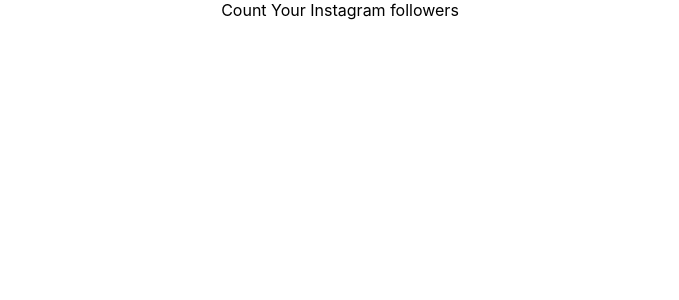
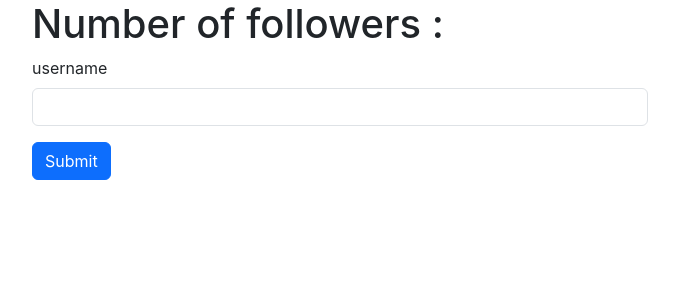
Before and after one commit to projectrebe/instagram-follower, a React (Create React App) app: page / in a window 1280 px wide. Shown: the top 300 px of the page, without its empty margins (300-979 px from the left). Built offline with nearby package versions, Linux system fonts and the light colour scheme.

Commit message:
added form

```diff
--- a/package.json
+++ b/package.json
@@ -7,6 +7,7 @@
     "@testing-library/react": "^13.4.0",
     "@testing-library/user-event": "^13.5.0",
     "react": "^18.2.0",
+    "react-bootstrap": "^2.9.0",
     "react-dom": "^18.2.0",
     "react-scripts": "5.0.1",
     "web-vitals": "^2.1.4"
--- a/public/index.html
+++ b/public/index.html
@@ -1,14 +1,13 @@
 <!DOCTYPE html>
 <html lang="en">
+
 <head>
   <meta charset="utf-8" />
   <link rel="icon" href="%PUBLIC_URL%/favicon.ico" />
   <meta name="viewport" content="width=device-width, initial-scale=1" />
   <meta name="theme-color" content="#000000" />
-    <meta
-      name="description"
-      content="Web site created using create-react-app"
-    />
+  <meta name="description" content="Web site created using create-react-app" />
+  <link rel="stylesheet" href="https://cdn.jsdelivr.net/npm/bootstrap@5.3.2/dist/css/bootstrap.min.css">
   <link rel="apple-touch-icon" href="%PUBLIC_URL%/logo192.png" />
   <!--
       manifest.json provides metadata used when your web app is installed on a
@@ -26,6 +25,7 @@
     -->
   <title>React App</title>
 </head>
+
 <body>
   <noscript>You need to enable JavaScript to run this app.</noscript>
   <div id="root"></div>
@@ -40,4 +40,5 @@
       To create a production bundle, use `npm run build` or `yarn build`.
     -->
 </body>
+
 </html>
--- a/src/App.js
+++ b/src/App.js
@@ -1,12 +1,9 @@
 import './App.css';
+import InstagramFollower from './component/InstagramFollower.js'
 
 function App() {
   return (
-    <div className="App">
-      <center>
-        Count Your Instagram followers
-      </center>
-    </div>
+    <InstagramFollower />
   );
 }
 
--- /dev/null
+++ b/src/component/InstagramFollower.js
@@ -0,0 +1,34 @@
+import React, { useEffect, useState } from 'react'
+
+const InstagramFollower = () => {
+    const [name, setName] = useState('')
+    const [count, setCount] = useState()
+    // let;
+    const getCount = (e) => {
+        e.preventDefault();
+        console.log("sdf");
+        setCount(5)
+    }
+    useEffect(() => {
+
+    }, [count])
+    return (
+        <div className='container w-50' >
+            <h1>Number of followers : {count}</h1>
+            <form onSubmit={getCount}>
+                <div className="mb-3">
+                    <label className="form-label">username</label>
+                    <input type="text" className="form-control" id="username" aria-describedby="emailHelp" value={name}
+                        onChange={(e) => setName(e.target.value)}
+                    />
+
+                </div>
+
+
+                <button type="submit" className="btn btn-primary">Submit</button>
+            </form>
+        </div >
+    )
+}
+
+export default InstagramFollower
```
Also changed, not shown: 2 other files (tests, documents, lock files or other folders). Lines whose indentation alone changed are shown as unchanged.
